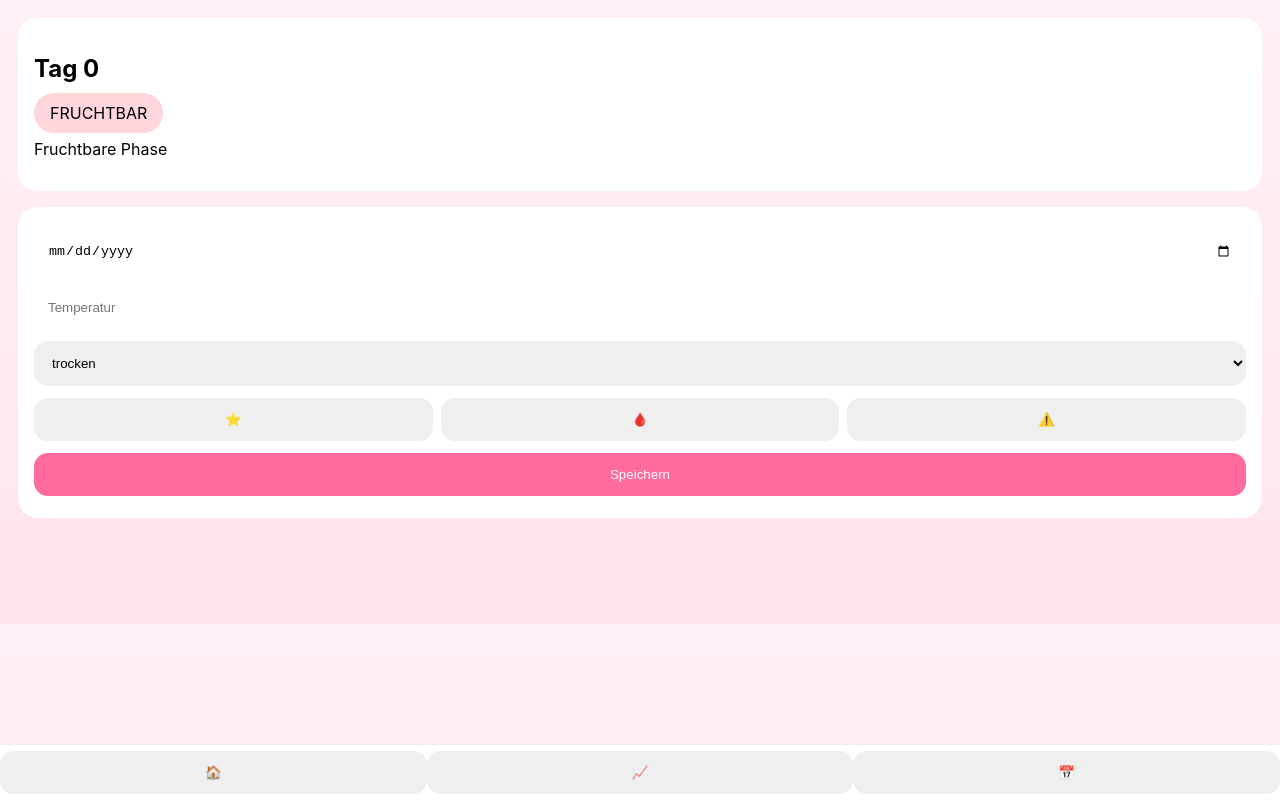
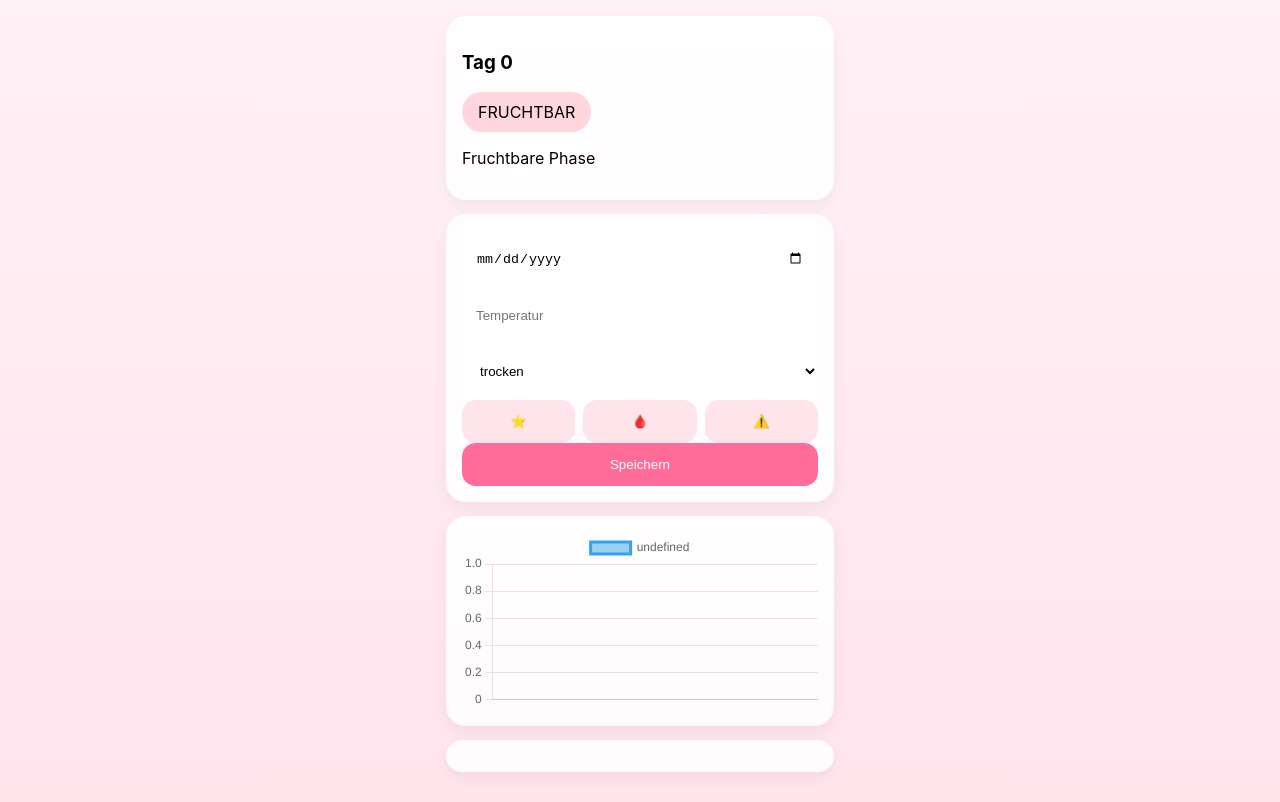
Before and after one commit to nchkkxfwfb-art/Cycle-App, a plain HTML site: page index.html in a window 1280 px wide. Drawn offline with nearby package versions, Linux system fonts and the light colour scheme.

Commit message:
index.html aktualisieren

```diff
--- a/index.html
+++ b/index.html
@@ -17,92 +17,109 @@ body{
   background:linear-gradient(180deg,#fff1f6,#ffe4ec);
 }
 
-/* PAGES */
-.page{display:none;padding:18px;padding-bottom:90px;}
-.page.active{display:block}
+/* CONTAINER */
+.container{
+  max-width:420px;
+  margin:0 auto;
+  padding:16px;
+}
 
 /* CARD */
 .card{
-  background:white;
+  background:rgba(255,255,255,0.9);
   border-radius:20px;
   padding:16px;
-  margin-bottom:16px;
+  margin-bottom:14px;
+  box-shadow:0 6px 16px rgba(0,0,0,0.05);
 }
 
-/* INPUT */
-input,select,button{
+/* INPUTS */
+input,select{
   width:100%;
   padding:14px;
   margin:6px 0;
   border-radius:14px;
   border:none;
+  background:#fff;
 }
 
 /* BUTTON */
+button{
+  width:100%;
+  padding:14px;
+  border-radius:14px;
+  border:none;
+}
+
 .primary{
   background:#ff6b9a;
   color:white;
 }
 
-/* ROW */
-.row{display:flex;gap:8px}
-.row button{flex:1}
+/* TOGGLES */
+.row{
+  display:flex;
+  gap:8px;
+}
 
-/* BADGE */
+.row button{
+  flex:1;
+  background:#ffe4ec;
+}
+
+.active{
+  background:#ff8fb1 !important;
+  color:white;
+}
+
+/* STATUS */
 .badge{
   padding:10px 16px;
   border-radius:999px;
+  display:inline-block;
 }
 
 .safe{background:#d4f8e8}
 .warn{background:#ffd6dc}
 .mid{background:#fff3cd}
 
-/* NAV */
-.nav{
-  position:fixed;
-  bottom:0;
-  left:0;
-  right:0;
-  display:flex;
-  background:white;
-  border-top:1px solid #eee;
-}
-.nav button{flex:1}
-
-/* CALENDAR */
-.calendar{
-  display:grid;
-  grid-template-columns:repeat(7,1fr);
-  gap:6px;
+/* ENTRY */
+.entry{
+  padding:10px 0;
+  border-bottom:1px solid #eee;
 }
 
-.day{
-  padding:10px;
-  border-radius:10px;
-  text-align:center;
+.top{
+  display:flex;
+  justify-content:space-between;
 }
 
-.fertile{background:#ffd6dc}
-.safeDay{background:#d4f8e8}
-.midDay{background:#fff3cd}
+.actions button{
+  width:auto;
+  padding:6px 10px;
+  margin-left:4px;
+}
 
-canvas{width:100%!important}
+canvas{
+  width:100%!important;
+}
 </style>
 </head>
 
 <body>
 
-<!-- HOME -->
-<div class="page active" id="home">
+<div class="container">
 
+<!-- STATUS -->
 <div class="card">
-<h2 id="cycleDay"></h2>
+<h3 id="cycleDay"></h3>
 <div id="status"></div>
 <p id="explain"></p>
 </div>
 
+<!-- INPUT -->
 <div class="card">
+
 <input type="date" id="date">
 <input type="number" id="temp" placeholder="Temperatur">
 
@@ -113,98 +130,128 @@ canvas{width:100%!important}
 </select>
 
 <div class="row">
-<button onclick="toggle('peak')">⭐</button>
-<button onclick="toggle('period')">🩸</button>
-<button onclick="toggle('dist')">⚠️</button>
+<button id="peakBtn">⭐</button>
+<button id="periodBtn">🩸</button>
+<button id="distBtn">⚠️</button>
 </div>
 
-<button class="primary" onclick="saveEntry()">Speichern</button>
-</div>
+<button class="primary" id="saveBtn">Speichern</button>
 
 </div>
 
-<!-- ANALYSE -->
-<div class="page" id="analysis">
-<div class="card">
-<h3>Analyse</h3>
-<div id="insights"></div>
-</div>
-
+<!-- CHART -->
 <div class="card">
 <canvas id="chart"></canvas>
 </div>
+
+<!-- LIST -->
+<div class="card">
+<div id="list"></div>
 </div>
 
-<!-- CALENDAR -->
-<div class="page" id="calendar">
-<div class="card">
-<h3>Monat</h3>
-<div id="calendarGrid" class="calendar"></div>
-</div>
-</div>
-
-<!-- NAV -->
-<div class="nav">
-<button onclick="showPage('home')">🏠</button>
-<button onclick="showPage('analysis')">📈</button>
-<button onclick="showPage('calendar')">📅</button>
 </div>
 
 <script>
 
 // STATE
 let data = JSON.parse(localStorage.getItem("cycleData")) || [];
+let editIndex = null;
+
 let peak=false, period=false, disturbed=false;
 let chart=null;
 
-// NAV
-function showPage(id){
-  document.querySelectorAll('.page').forEach(p=>p.classList.remove('active'));
-  document.getElementById(id).classList.add('active');
-}
+// BUTTONS
+const peakBtn=document.getElementById("peakBtn");
+const periodBtn=document.getElementById("periodBtn");
+const distBtn=document.getElementById("distBtn");
 
-// TOGGLE
-function toggle(t){
-  if(t==="peak") peak=!peak;
-  if(t==="period") period=!period;
-  if(t==="dist") disturbed=!disturbed;
-}
+peakBtn.onclick=()=>{peak=!peak;peakBtn.classList.toggle("active");}
+periodBtn.onclick=()=>{period=!period;periodBtn.classList.toggle("active");}
+distBtn.onclick=()=>{disturbed=!disturbed;distBtn.classList.toggle("active");}
 
 // SAVE
-function saveEntry(){
+document.getElementById("saveBtn").onclick=()=>{
 
   let date=document.getElementById("date").value;
   let temp=parseFloat(document.getElementById("temp").value);
   let mucus=parseInt(document.getElementById("mucus").value);
 
-  if(!date || isNaN(temp)){
+  if(!date||isNaN(temp)){
     alert("Datum + Temperatur!");
     return;
   }
 
-  data.push({date,temp,mucus,peak,period,disturbed});
-  data.sort((a,b)=> new Date(a.date)-new Date(b.date));
+  let entry={date,temp,mucus,peak,period,disturbed};
+
+  if(editIndex!==null){
+    data[editIndex]=entry;
+    editIndex=null;
+  }else{
+    data.push(entry);
+  }
+
+  data.sort((a,b)=>new Date(a.date)-new Date(b.date));
 
   localStorage.setItem("cycleData",JSON.stringify(data));
 
-  peak=false; period=false; disturbed=false;
+  reset();
+  render();
+};
 
+// RESET INPUT
+function reset(){
+  document.getElementById("date").value="";
+  document.getElementById("temp").value="";
+  document.getElementById("mucus").value=0;
+
+  peak=period=disturbed=false;
+
+  peakBtn.classList.remove("active");
+  periodBtn.classList.remove("active");
+  distBtn.classList.remove("active");
+}
+
+// DELETE
+function deleteEntry(i){
+  data.splice(i,1);
+  save();
+}
+
+// EDIT
+function editEntry(i){
+  let d=data[i];
+
+  document.getElementById("date").value=d.date;
+  document.getElementById("temp").value=d.temp;
+  document.getElementById("mucus").value=d.mucus;
+
+  peak=d.peak;period=d.period;disturbed=d.disturbed;
+
+  peakBtn.classList.toggle("active",peak);
+  periodBtn.classList.toggle("active",period);
+  distBtn.classList.toggle("active",disturbed);
+
+  editIndex=i;
+}
+
+// SAVE
+function save(){
+  localStorage.setItem("cycleData",JSON.stringify(data));
   render();
 }
 
-// FIXED CYCLE LOGIC
+// CYCLE FIX
 function splitCycles(){
-  let cycles = [];
-  let current = [];
+  let cycles=[],current=[];
 
   for(let i=0;i<data.length;i++){
-    let d = data[i];
-    let prev = data[i-1];
+    let d=data[i];
+    let prev=data[i-1];
 
     if(d.period && (!prev || !prev.period)){
       if(current.length){
         cycles.push(current);
-        current = [];
+        current=[];
       }
     }
 
@@ -217,97 +264,69 @@ function splitCycles(){
 }
 
 function getCycle(){
-  let cycles = splitCycles();
-  return cycles[cycles.length-1] || [];
+  let c=splitCycles();
+  return c[c.length-1]||[];
 }
 
 // STATUS
 function getStatus(day){
-  if(day<7) return "fertile";
-  if(day<14) return "mid";
-  return "safe";
-}
-
-// HOME
-function renderHome(){
-  let c=getCycle();
-
-  document.getElementById("cycleDay").innerText="Tag "+c.length;
-
-  let s=getStatus(c.length);
-
-  let map={
-    fertile:["FRUCHTBAR","warn","Fruchtbare Phase"],
-    mid:["UNSICHER","mid","Übergangsphase"],
-    safe:["UNFRUCHTBAR","safe","Nach Hochlage"]
-  };
-
-  let m=map[s];
-
-  document.getElementById("status").innerHTML=
-    `<span class="badge ${m[1]}">${m[0]}</span>`;
-
-  document.getElementById("explain").innerText=m[2];
+  if(day<7)return["FRUCHTBAR","warn","Fruchtbare Phase"];
+  if(day<14)return["UNSICHER","mid","Übergang"];
+  return["UNFRUCHTBAR","safe","Nach Hochlage"];
 }
 
 // CHART
-function renderChart(){
-  let c=getCycle();
+function drawChart(cycle){
 
-  let temps=c.map(d=>d.disturbed?null:d.temp);
-  let labels=c.map(d=>d.date);
+  let temps=cycle.map(d=>d.disturbed?null:d.temp);
+  let labels=cycle.map(d=>d.date);
 
-  if(chart) chart.destroy();
+  if(chart)chart.destroy();
 
   chart=new Chart(document.getElementById("chart"),{
     type:'line',
-    data:{
-      labels,
-      datasets:[
-        {
-          label:"Temp",
-          data:temps,
-          tension:0.3
-        }
-      ]
-    }
+    data:{labels,datasets:[{data:temps,tension:0.3}]}
   });
-}
-
-// CALENDAR
-function renderCalendar(){
-
-  let grid=document.getElementById("calendarGrid");
-  grid.innerHTML="";
-
-  let now=new Date();
-  let days=new Date(now.getFullYear(),now.getMonth()+1,0).getDate();
-
-  for(let i=1;i<=days;i++){
-
-    let s=getStatus(i);
-
-    let cls = s==="fertile" ? "fertile"
-             : s==="mid" ? "midDay"
-             : "safeDay";
-
-    grid.innerHTML += `<div class="day ${cls}">${i}</div>`;
-  }
-}
-
-// INSIGHTS
-function renderInsights(){
-  let c=getCycle();
-  document.getElementById("insights").innerHTML=
-    `Zyklus: ${c.length} Tage<br>Einträge: ${data.length}`;
 }
 
 // RENDER
 function render(){
-  renderHome();
-  renderChart();
-  renderCalendar();
-  renderInsights();
+
+  let cycle=getCycle();
+
+  document.getElementById("cycleDay").innerText="Tag "+cycle.length;
+
+  let s=getStatus(cycle.length);
+
+  document.getElementById("status").innerHTML=
+    `<span class="badge ${s[1]}">${s[0]}</span>`;
+
+  document.getElementById("explain").innerText=s[2];
+
+  drawChart(cycle);
+
+  let html="";
+  data.forEach((d,i)=>{
+    html+=`
+    <div class="entry">
+      <div class="top">
+        <div>${d.date} | ${d.temp}°C</div>
+        <div class="actions">
+          <button onclick="editEntry(${i})">✏️</button>
+          <button onclick="deleteEntry(${i})">❌</button>
+        </div>
+      </div>
+      <div>
+        ${["trocken","cremig","spinnbar"][d.mucus]}
+        ${d.peak?"⭐":""}
+        ${d.period?"🩸":""}
+        ${d.disturbed?"⚠️":""}
+      </div>
+    </div>
+    `;
+  });
+
+  document.getElementById("list").innerHTML=html;
 }
 
 // INIT
```
